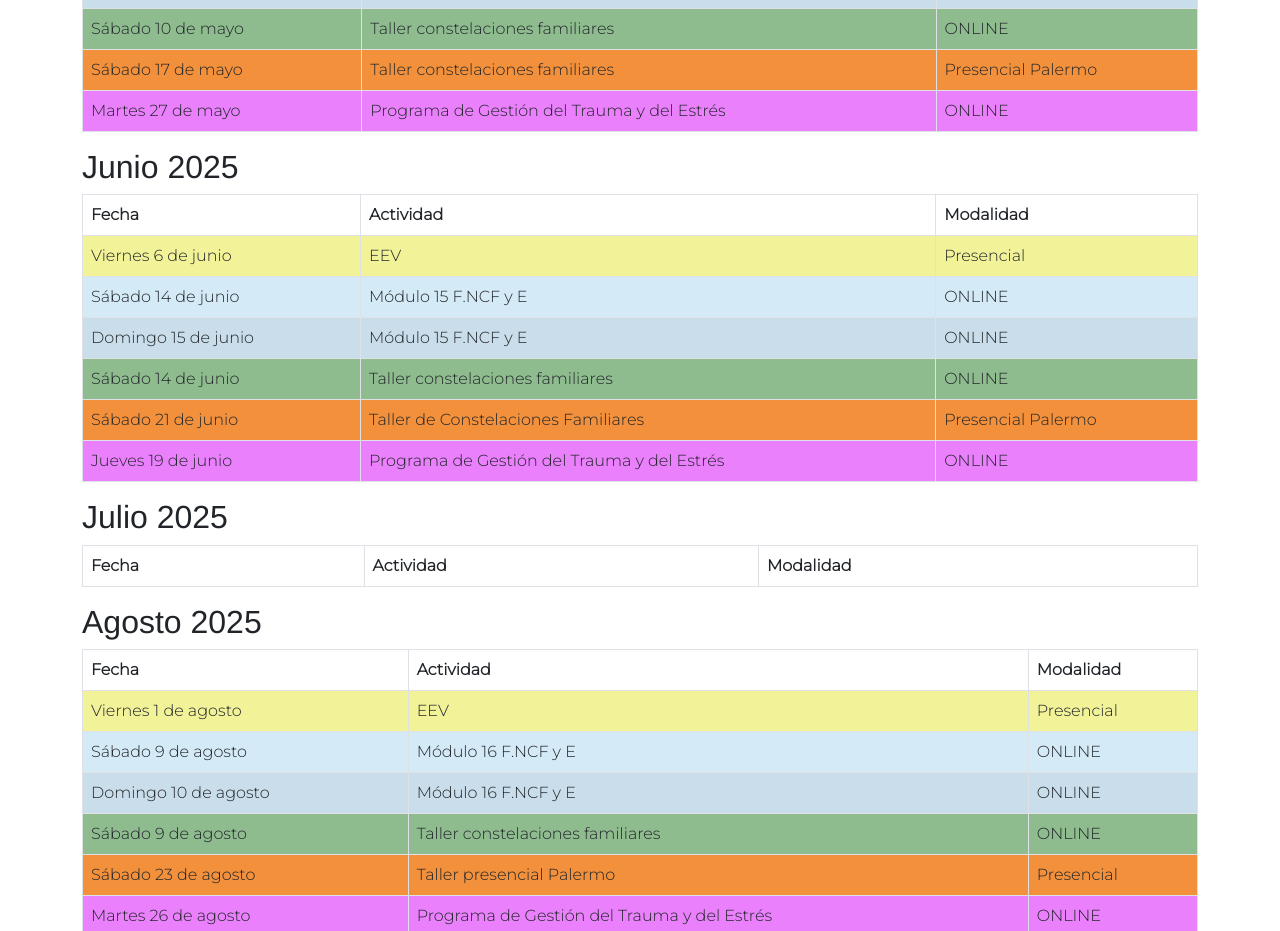
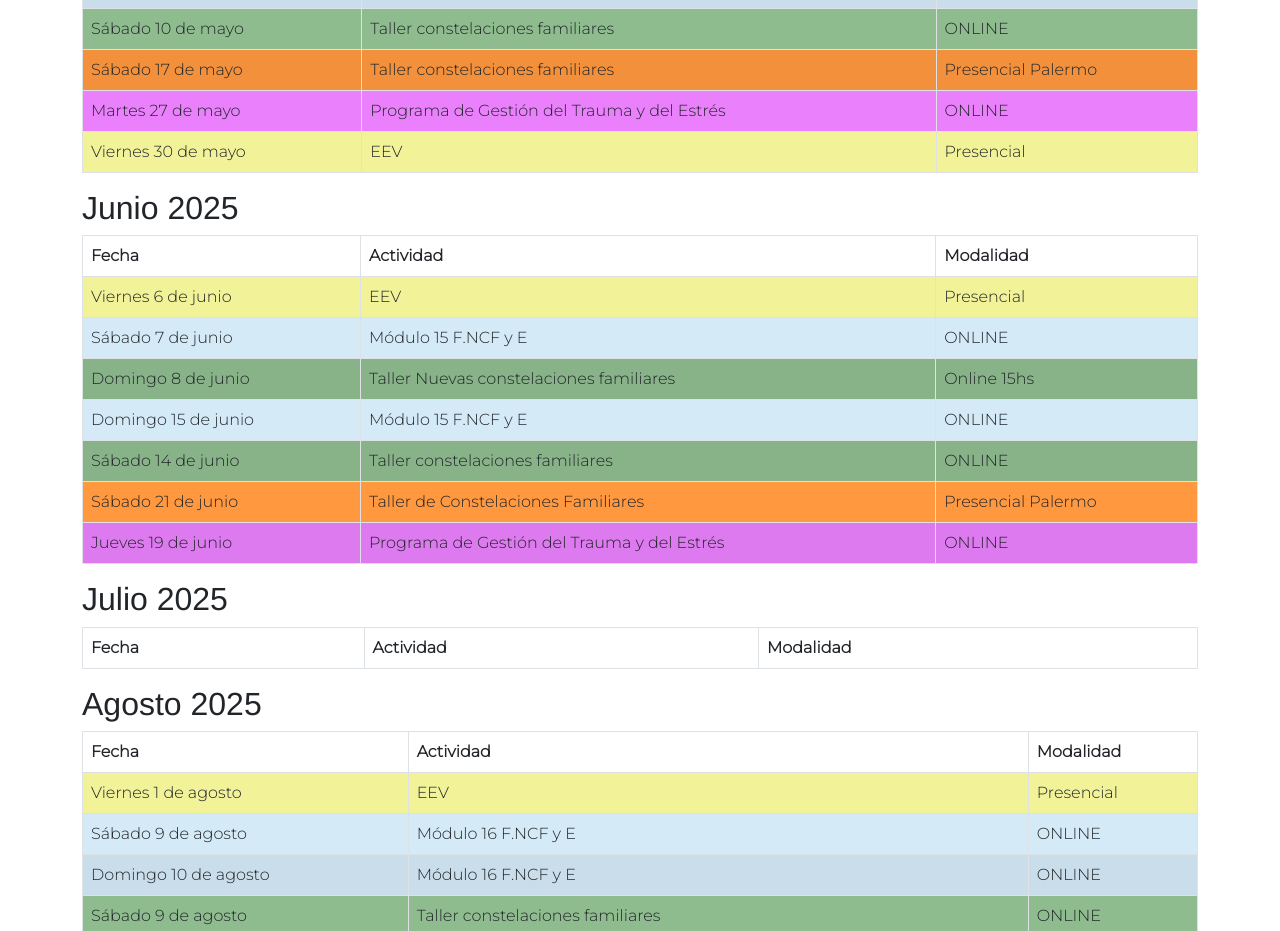
Before and after one commit to Nicocaputocai/silvia-iurman, a React (Vite) app: page /agenda in a window 1280 px wide. Shown: the part 1780-2711 px from the top of the page. Built offline with nearby package versions, Linux system fonts and the light colour scheme; no server answers.

Commit message:
modificaciones de agenda

```diff
--- a/src/Components/Diary/Diary.jsx
+++ b/src/Components/Diary/Diary.jsx
@@ -305,8 +305,16 @@ export default function Diary() {
                             <td>Programa de Gestión del Trauma y del Estrés</td>
                             <td>ONLINE</td>
                           </tr>
+                          <tr style={{ backgroundColor: "#ffffa1" }}>
+                            {" "}
+                            {/* amarillo */}
+                            <td>Viernes 30 de mayo </td>
+                            <td>EEV</td>
+                            <td>Presencial</td>
+                          </tr>
                         </tbody>
                       </Table>
+
                       <h2>Junio 2025</h2>
                       <Table striped bordered hover responsive="lg">
                         <thead>
@@ -328,9 +336,16 @@ export default function Diary() {
                           <tr style={{ backgroundColor: "#d4eaf7" }}>
                             {" "}
                             {/* celeste */}
-                            <td>Sábado 14 de junio</td>
+                            <td>Sábado 7 de junio</td>
                             <td>Módulo 15 F.NCF y E</td>
                             <td>ONLINE</td>
+                          </tr>
+                          <tr style={{ backgroundColor: "#8FBC8F" }}>
+                            {" "}
+                            {/* naranja */}
+                            <td>Domingo 8 de junio</td>
+                            <td>Taller Nuevas constelaciones familiares</td>
+                            <td>Online 15hs</td>
                           </tr>
 
                           <tr style={{ backgroundColor: "#d4eaf7" }}>
```
